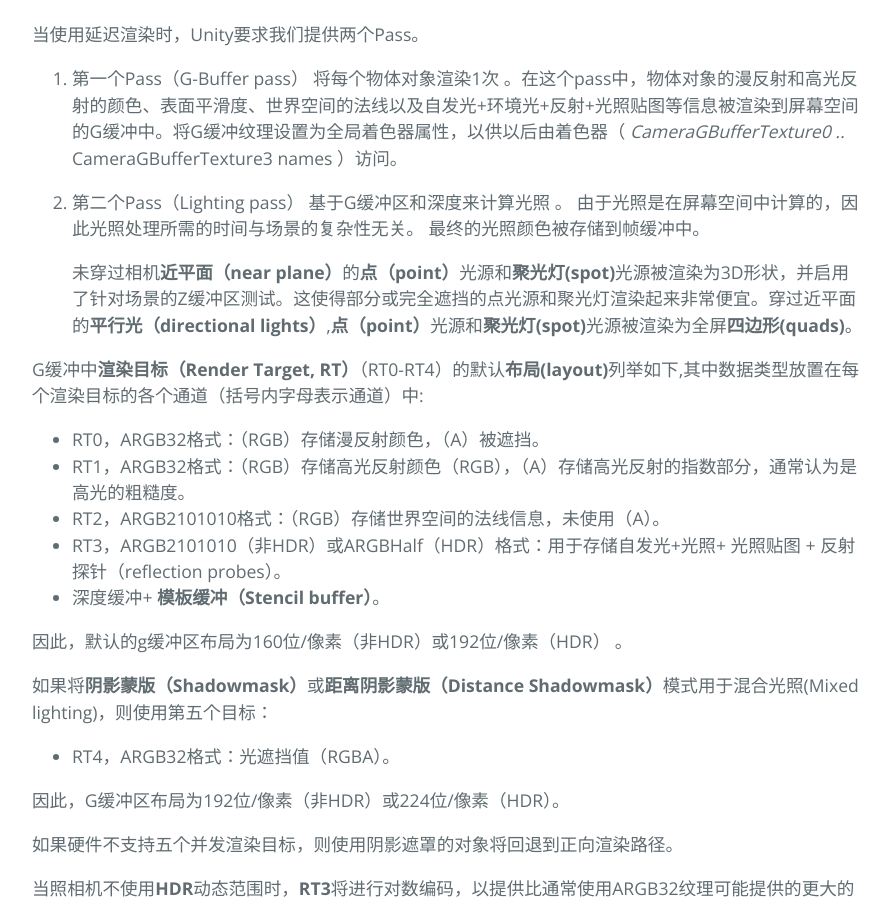
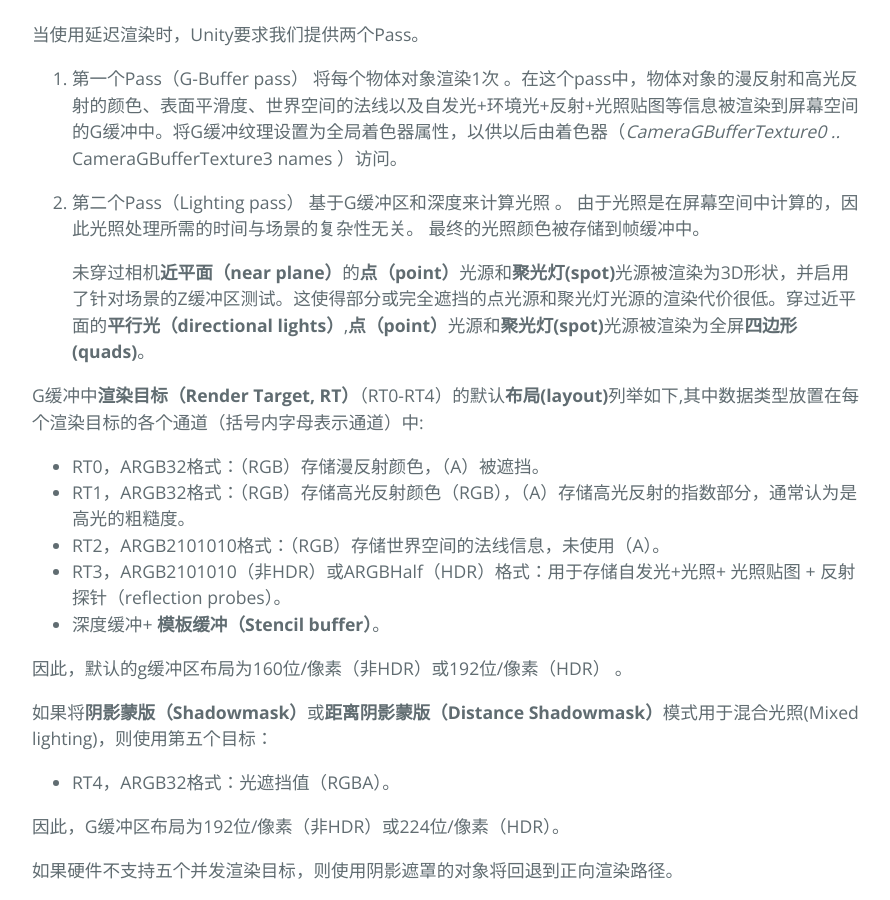
Before and after one commit to wonderly321/wonderly321.github.io, a Jekyll site: the page built from _posts/2019-12-2-Render-Path-III.md, in a window 1280 px wide and 900 px high, scrolled down 2371 px. Shown: the whole window, without its empty margins (192-1082 px from the left). Built offline with Jekyll 4.4.1, drawn with Linux system fonts in a browser that asks for light colours.

Commit message:
update render path part III

```diff
--- a/_posts/2019-12-2-Render-Path-III.md
+++ b/_posts/2019-12-2-Render-Path-III.md
@@ -65,11 +65,11 @@
 
 当使用延迟渲染时，Unity要求我们提供两个Pass。
 
-1. 第一个Pass（G-Buffer pass） 将每个物体对象渲染1次 。在这个pass中，物体对象的漫反射和高光反射的颜色、表面平滑度、世界空间的法线以及自发光+环境光+反射+光照贴图等信息被渲染到屏幕空间的G缓冲中。将G缓冲纹理设置为全局着色器属性，以供以后由着色器（ *CameraGBufferTexture0 ..* CameraGBufferTexture3 names ）访问。
+1. 第一个Pass（G-Buffer pass） 将每个物体对象渲染1次 。在这个pass中，物体对象的漫反射和高光反射的颜色、表面平滑度、世界空间的法线以及自发光+环境光+反射+光照贴图等信息被渲染到屏幕空间的G缓冲中。将G缓冲纹理设置为全局着色器属性，以供以后由着色器（*CameraGBufferTexture0 ..* CameraGBufferTexture3 names ）访问。
 
 2. 第二个Pass（Lighting pass） 基于G缓冲区和深度来计算光照 。 由于光照是在屏幕空间中计算的，因此光照处理所需的时间与场景的复杂性无关。 最终的光照颜色被存储到帧缓冲中。
 
-   未穿过相机**近平面（near plane）**的**点（point）**光源和**聚光灯(spot)**光源被渲染为3D形状，并启用了针对场景的Z缓冲区测试。这使得部分或完全遮挡的点光源和聚光灯渲染起来非常便宜。穿过近平面的**平行光（directional lights）**,**点（point）**光源和**聚光灯(spot)**光源被渲染为全屏**四边形(quads)**。
+   未穿过相机**近平面（near plane）**的**点（point）**光源和**聚光灯(spot)**光源被渲染为3D形状，并启用了针对场景的Z缓冲区测试。这使得部分或完全遮挡的点光源和聚光灯光源的渲染代价很低。穿过近平面的**平行光（directional lights）**,**点（point）**光源和**聚光灯(spot)**光源被渲染为全屏**四边形(quads)**。
 
 G缓冲中**渲染目标（Render Target, RT）**（RT0-RT4）的默认**布局(layout)**列举如下,其中数据类型放置在每个渲染目标的各个通道（括号内字母表示通道）中:
 
```
